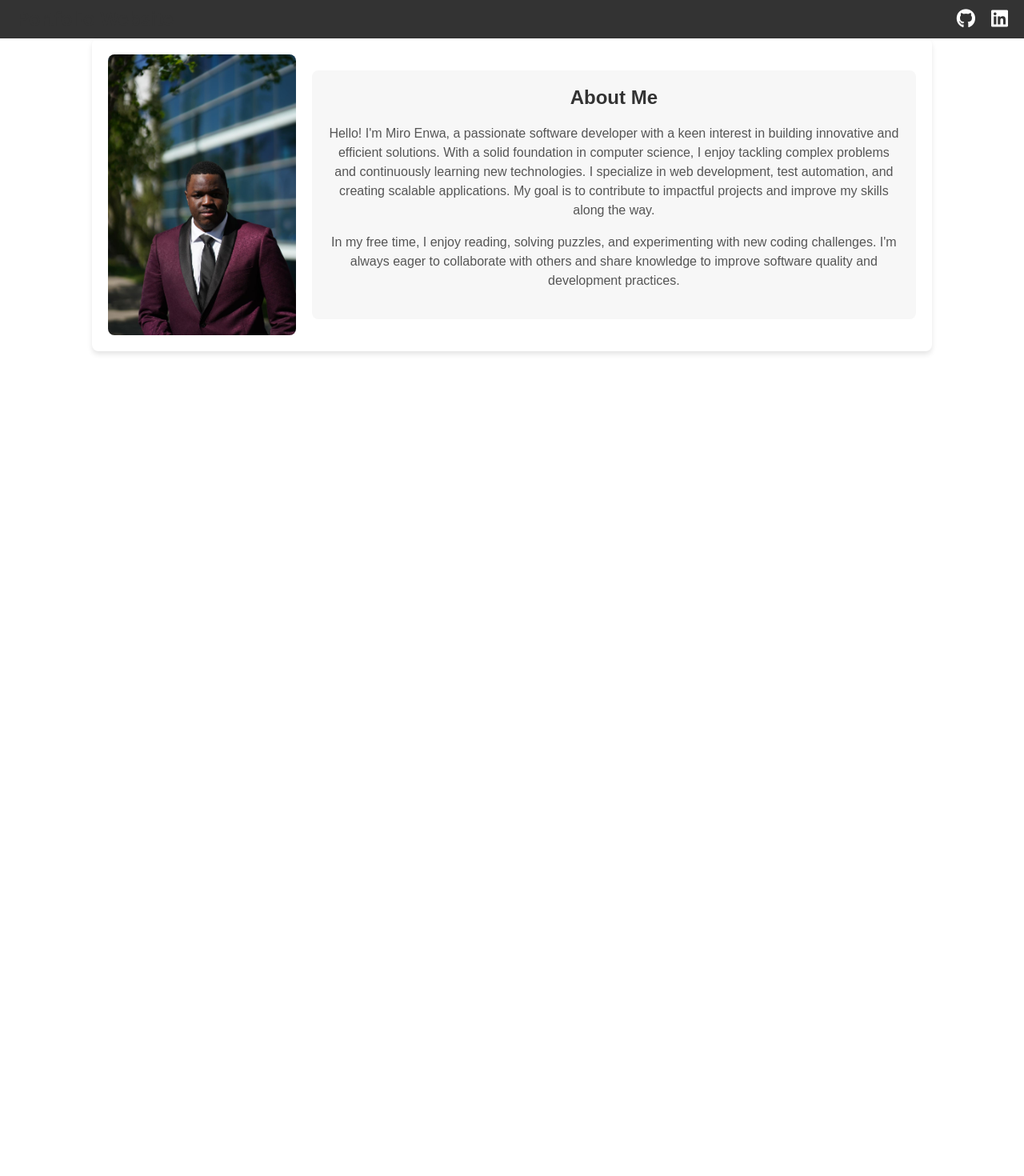
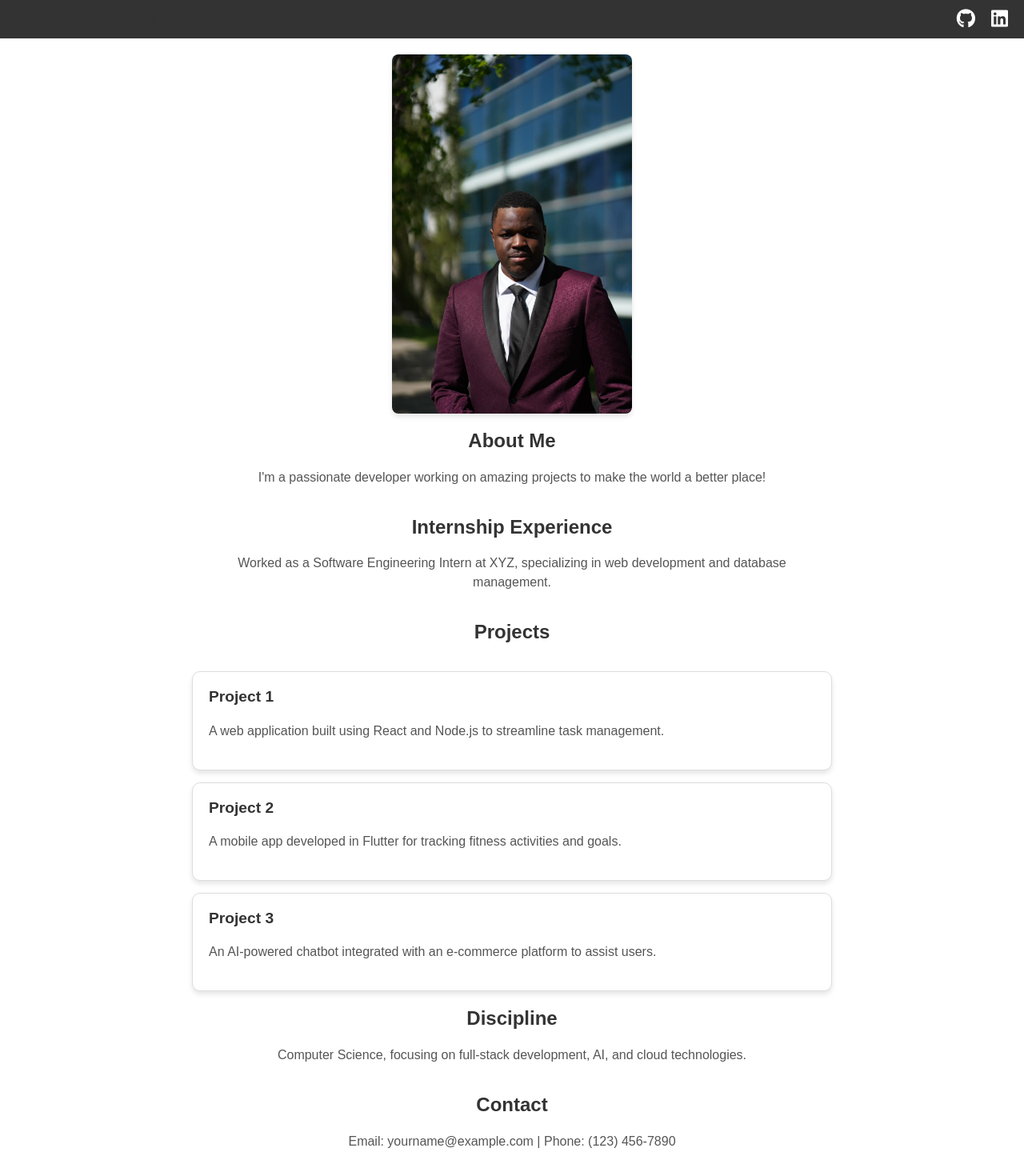
Before and after one commit to nir04m/resume-app, a React (Create React App) app: page / in a window 1280 px wide. Shown: the top 1470 px of the page at 80% size. Before the commit the page ends 800 px from the top, so only its background shows below. Built offline with nearby package versions, Linux system fonts and the light colour scheme.

Commit message:
center the content
made changes to the app and about me to center all the design

```diff
--- a/src/App.css
+++ b/src/App.css
@@ -2,14 +2,33 @@
   font-family: Arial, sans-serif;
   text-align: center;
   margin: 0;
+  display: flex;
+  flex-direction: column; /* Stack elements vertically */
+  height: 100vh; /* Full viewport height */
 }
 
-.App-header {
-  background-color: #282c34;
-  padding: 20px;
-  color: white;
+.u-container {
+  flex: 0 0 auto; /* Ensure the navbar takes its natural size and doesn't stretch */
 }
 
-main {
-  margin: 20px;
+.n-container {
+  flex: 1; /* Make this section take the remaining space */
+  display: flex;
+  flex-direction: column; /* Stack content vertically */
+  justify-content: center; /* Center content vertically */
+  align-items: center; /* Center content horizontally */
 }
+
+.project-container {
+  display: flex;
+  flex-direction: column; /* Stack projects vertically */
+  gap: 20px; /* Add spacing between projects */
+}
+
+.project {
+  padding: 20px;
+  border: 1px solid #ccc;
+  border-radius: 5px;
+  background-color: #fff;
+  width: 300px; /* Set a fixed width for better layout */
+}
--- a/src/App.js
+++ b/src/App.js
@@ -7,13 +7,13 @@ import AboutMe from './components/AboutMe'; // Import the AboutMe component
 function App() {
   return (
     <div className="App">
-      <Navbar />
-      <AboutMe />
-      <main>
+      <div className="u-container">
+        <Navbar />
+        <AboutMe />
+      </div>
+      <div className="n-container">
 
-
-
-      </main>
+      </div>
     </div>
   );
 }
--- a/src/components/AboutMe.css
+++ b/src/components/AboutMe.css
@@ -1,28 +1,24 @@
 .about-container {
   display: flex;
-    align-items: center;
-    gap: 20px;
+  flex-direction: column; /* Stack items vertically */
+  align-items: center; /* Center items horizontally */
+  text-align: center; /* Center text */
+  gap: 20px; /* Add space between sections */
   padding: 20px;
-    background-color: white;
-    border-radius: 8px;
-    box-shadow: 0 4px 6px rgba(0, 0, 0, 0.1);
-    max-width: 1010px; /* Ensure it doesn't overflow the screen */
   margin: 0 auto;
+  max-width: 800px; /* Optional: Restrict width for better readability */
 }
 
 .about-image {
-    width: 484px;
-    height: 351px;
-    object-fit: cover;
-    border-radius: 8px;
+  width: 100%;
+  max-width: 300px; /* Set a fixed maximum width */
+  height: auto; /* Maintain aspect ratio */
+  border-radius: 8px; /* Set a small radius for rounded corners (optional) */
+  box-shadow: 0 4px 6px rgba(0, 0, 0, 0.1); /* Optional: Add shadow for better aesthetics */
 }
 
-  .about-text {
-    padding: 20px;
-    background-color: #f7f7f7;
-    border-radius: 8px;
-    box-sizing: border-box;
-    overflow-y: auto;
+.about-text, .experience, .discipline, .contact, .projects {
+  padding: 0 20px;
 }
 
 h2 {
@@ -36,3 +32,31 @@
   color: #555;
   line-height: 1.5;
 }
+
+.projects {
+  display: flex;
+  flex-direction: column;
+  gap: 15px;
+  width: 100%; /* Take full container width */
+}
+
+.project-card {
+  background-color: #ffffff;
+  border: 1px solid #ddd;
+  border-radius: 10px;
+  box-shadow: 0 4px 6px rgba(0, 0, 0, 0.1);
+  padding: 20px;
+  text-align: left; /* Align text to the left for better readability */
+}
+
+.project-card h3 {
+  margin-top: 0;
+  font-size: 1.2rem;
+  color: #333;
+}
+
+.project-card p {
+  font-size: 1rem;
+  color: #555;
+  line-height: 1.5;
+}
--- a/src/components/AboutMe.js
+++ b/src/components/AboutMe.js
@@ -2,29 +2,47 @@ import React from 'react';
 import './AboutMe.css';
 import profileImage from '../assets/GradPicture3.jpg';
 
-const AboutMe = () => {
+function AboutMe() {
   return (
     <div className="about-container">
       <img
         src={profileImage}
-        alt="Profile of [Your Name]"
+        alt="Profile"
         className="about-image"
       />
       <div className="about-text">
         <h2>About Me</h2>
-        <p>
-          Hello! I'm Miro Enwa, a passionate software developer with a keen interest in building innovative and efficient solutions.
-          With a solid foundation in computer science, I enjoy tackling complex problems and continuously learning new technologies.
-          I specialize in web development, test automation, and creating scalable applications. My goal is to contribute to impactful
-          projects and improve my skills along the way.
-        </p>
-        <p>
-          In my free time, I enjoy reading, solving puzzles, and experimenting with new coding challenges. I'm always eager to collaborate
-          with others and share knowledge to improve software quality and development practices.
-        </p>
+        <p>I'm a passionate developer working on amazing projects to make the world a better place!</p>
+      </div>
+      <div className="experience">
+        <h2>Internship Experience</h2>
+        <p>Worked as a Software Engineering Intern at XYZ, specializing in web development and database management.</p>
+      </div>
+      <div className="projects">
+        <h2>Projects</h2>
+        <div className="project-card">
+          <h3>Project 1</h3>
+          <p>A web application built using React and Node.js to streamline task management.</p>
+        </div>
+        <div className="project-card">
+          <h3>Project 2</h3>
+          <p>A mobile app developed in Flutter for tracking fitness activities and goals.</p>
+        </div>
+        <div className="project-card">
+          <h3>Project 3</h3>
+          <p>An AI-powered chatbot integrated with an e-commerce platform to assist users.</p>
+        </div>
+      </div>
+      <div className="discipline">
+        <h2>Discipline</h2>
+        <p>Computer Science, focusing on full-stack development, AI, and cloud technologies.</p>
+      </div>
+      <div className="contact">
+        <h2>Contact</h2>
+        <p>Email: yourname@example.com | Phone: (123) 456-7890</p>
       </div>
     </div>
   );
-};
+}
 
 export default AboutMe;
```
Lines whose indentation alone changed are shown as unchanged.
